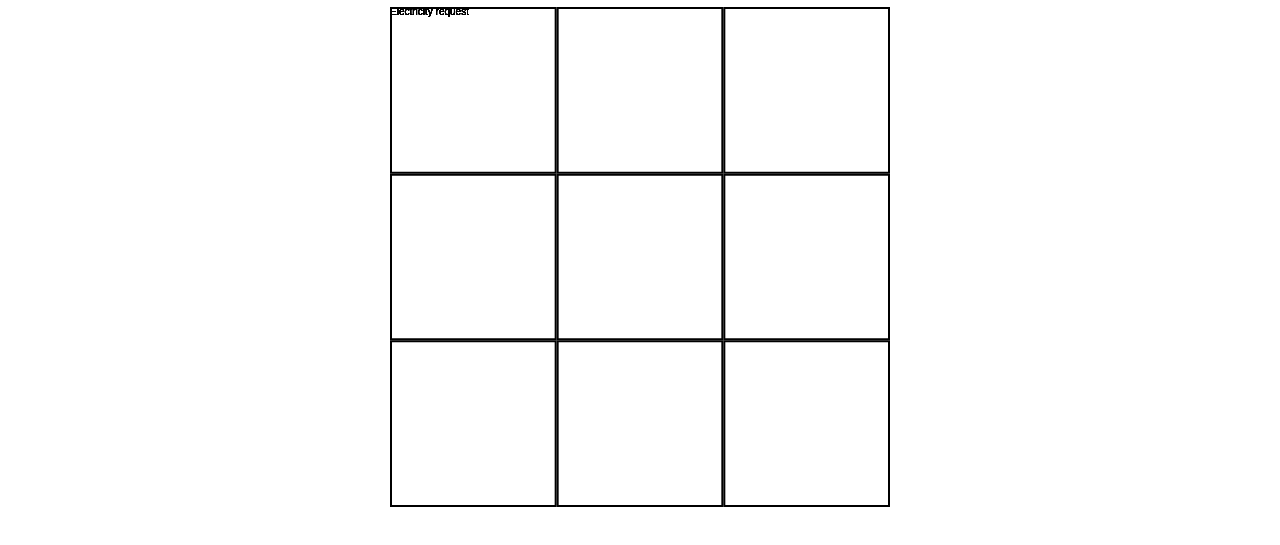
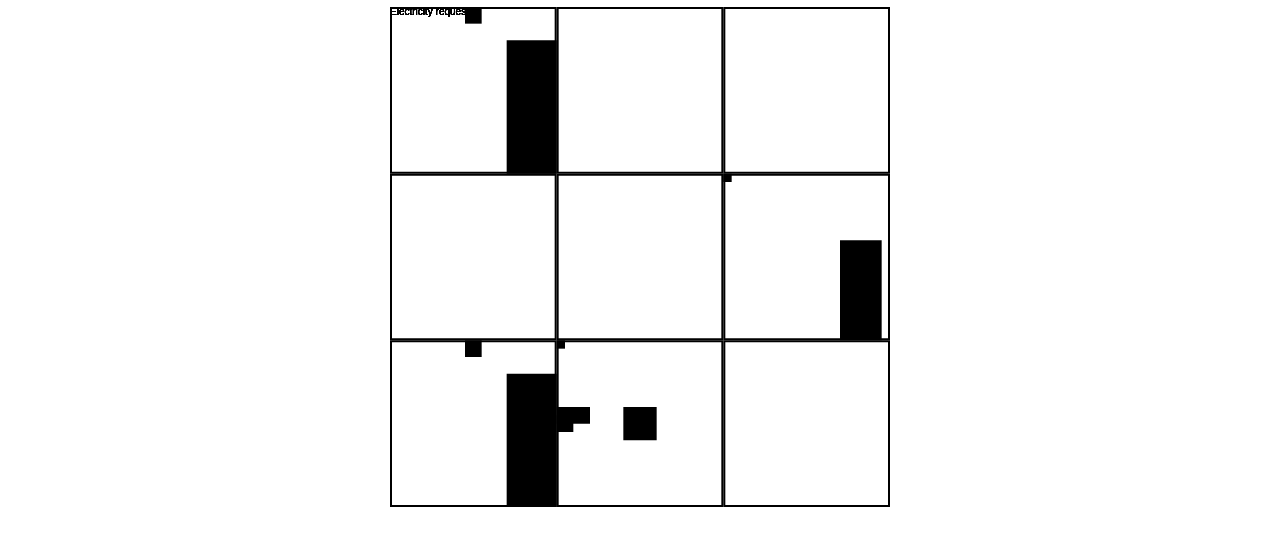
Before and after one commit to UNC-HackDuke-14/game, a plain HTML site: page index.html in a window 1280 px wide. Shown: the part 133-678 px from the top of the page. Drawn offline with Linux system fonts and the light colour scheme.

Commit message:
generate random rooms

```diff
--- a/index.html
+++ b/index.html
@@ -104,6 +104,7 @@
     <script src="./javascript/game.js"></script>
     <script src="./javascript/initSprite.js"></script>
     <script src="./javascript/scoreboard.js"></script>
+    <script src="./javascript/item.js" type="text/javascript"></script>
 </body>
 
 </html>
--- a/javascript/gameBoard.js
+++ b/javascript/gameBoard.js
@@ -21,7 +21,7 @@ function GameBoard(n, m, game_stage, game_state) {
     var requests = [];
     for (var i = 0; i < this.n; i++) {
         for (var j = 0; j < this.m; j++) {
-            requests[i + j] = (new ResourceRequest(ResourceRequest.resourceEnum.ELECTRICITY, 3, this.squares[i][j]));
+            requests[i*m + j] = (new ResourceRequest(ResourceRequest.resourceEnum.ELECTRICITY, 3, this.squares[i][j]));
         }
     }
 }
--- a/javascript/gameSquare.js
+++ b/javascript/gameSquare.js
@@ -10,6 +10,7 @@ var roomEnum = Object.freeze({
     WORKSHOP: "Workshop",
     ENTRANCE: "Entrance"
 });
+var roomTypes = [roomEnum.ENTERTAINMENT, roomEnum.BATHROOM, roomEnum.STUDY, roomEnum.BEDROOM, roomEnum.WORKSHOP, roomEnum.ENTRANCE];
 
 function GameSquare(x, y, square_dim, game_board) {
     this.x = x;
@@ -33,17 +34,26 @@ GameSquare.prototype = {
 
         this.game_board.game_stage.addChild(this.box);
         this.game_board.game_stage.update();
+
+        roomTypeNum = Math.floor(Math.random()*6);
+        this.generateRoom(0,0,roomTypes[roomTypeNum]);
+
     },
     generateRoom: function (x, y, type) {
         switch (type) {
             case roomEnum.BATHROOM:
-
+                this.items.push(new Item(this,this.game_board,ItemType.TUB));
+                this.items.push(new Item(this,this.game_board,ItemType.SINK));
                 break;
             case roomEnum.BEDROOM:
-
+                this.items.push(new Item(this,this.game_board,ItemType.BED));
+                this.items.push(new Item(this,this.game_board,ItemType.LAMP));
                 break;
             case roomEnum.ENTERTAINMENT:
-
+                this.items.push(new Item(this,this.game_board,ItemType.TV));
+                this.items.push(new Item(this,this.game_board,ItemType.LAMP));
+                this.items.push(new Item(this,this.game_board,ItemType.FAN));
+                this.items.push(new Item(this,this.game_board,ItemType.SPEAKERS));
                 break;
             case roomEnum.ENTRANCE:
 
--- a/javascript/item.js
+++ b/javascript/item.js
@@ -4,20 +4,22 @@
 
 
 
-function Item(box, game_board, itemType) {
+function Item(square, game_board, itemType) {
     /*
      resource_consumption should be of the form:
      {oilUsageRate: ???, waterUsageRate: ???, waterUsageRate: ???}
      */
-    this.x = itemType.x * box.width + box.x; //float
-    this.y = itemType.y * box.height + box.y; //float
-    this.width = itemType.width * box.width;
-    this.height = itemType.height * box.height;
-    this.box = box;
+
+    this.width = itemType.width * square.square_dim;
+    this.height = itemType.height * square.square_dim;
+    this.box = square.box;
     this.game_board = game_board;
     this.display_obj = new createjs.Shape();
+    this.x = itemType.x * square.square_dim; //float
+    this.y = itemType.y * square.square_dim; //float
     this.resource_consumption = itemType.resource_consumption;
     this.itemType = itemType;
+    this.paint();
 }
 
 var ItemType = Object.freeze({
@@ -68,6 +70,22 @@ var ItemType = Object.freeze({
         width: 0.2,
         x: 0.4,
         y: 0.8
+    },
+    SINK: {
+        name: "Sink",
+        resource_consumption: {oilUsageRate: 0, waterUsageRate: 1, electricUsageRate: 0},
+        height: 0.1,
+        width:0.1,
+        x:0.45,
+        y:0
+    },
+    BED: {
+        name: "Bed",
+        resource_consumption: {oilUsageRate: 0, waterUsageRate: 0, electricUsageRate: 0},
+        height: 0.6,
+        width: 0.25,
+        x: 0.7,
+        y: 0.4
     }
 });
 
@@ -77,13 +95,14 @@ Item.prototype = {
     width: 0,
     height: 0,
     isOn: false,
+    display_obj: undefined,
 
     paint: function () {
-        this.display_obj.x = this.x + this.box.x;
-        this.dispay_obj.y = this.y + this.box.y;
-
-        this.game_board.addChild(this.dispay_obj);
-        this.game_board.update();
+        this.display_obj.x = this.box.x;
+        this.display_obj.y = this.box.y;
+        this.display_obj.graphics.beginFill("black").drawRect(this.x,this.y,this.width,this.height);
+        this.game_board.game_stage.addChild(this.display_obj);
+        this.game_board.game_stage.update();
     },
 
     toggleState: function () {
--- a/javascript/resourceRequest.js
+++ b/javascript/resourceRequest.js
@@ -8,6 +8,10 @@ ResourceRequest.resourceEnum = Object.freeze({
     OIL: "Oil"
 });
 
+function test(){
+    //do nothing
+}
+
 function ResourceRequest(type, duration, game_square) {
     this.type = type;
     this.duration = duration;
@@ -15,7 +19,8 @@ function ResourceRequest(type, duration, game_square) {
     this.game_square = game_square;
     this.drawing = new createjs.Text(type + " request");
     this.paint(true);
-    createjs.Ticker.addEventListener("tick", this.tick(this));
+    createjs.Ticker.addEventListener("tick", this.tick.bind(this));
+    //console.log(this);
 }
 
 ResourceRequest.prototype = {
@@ -35,8 +40,8 @@ ResourceRequest.prototype = {
         this.game_square.game_board.game_stage.update();
     },
     tick: function(me) {
-        console.log(me);
-        console.log(this);
+        /*console.log(this);
+        console.log(me);*/
     },
     addEventListener: function(event, fn) {
         this.drawing.addEventListener(event, fn);
```
